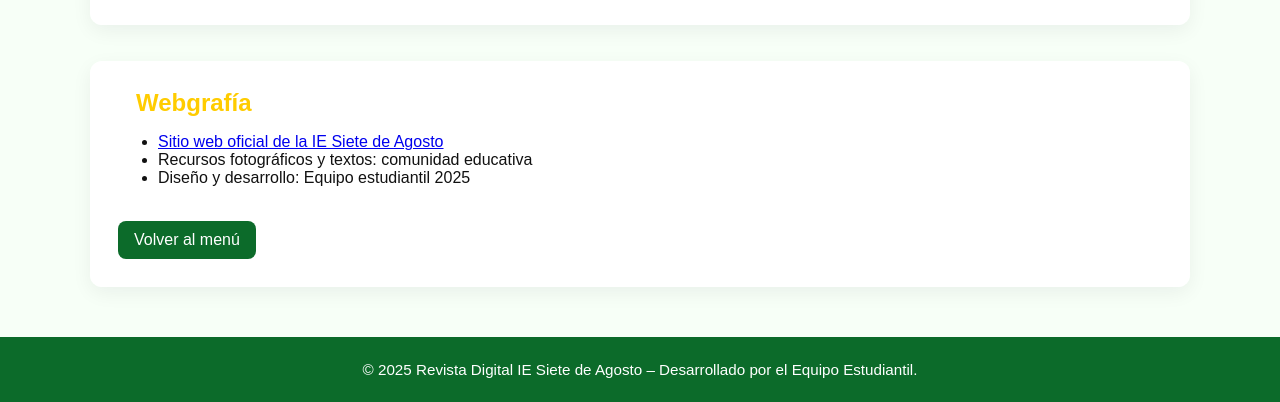
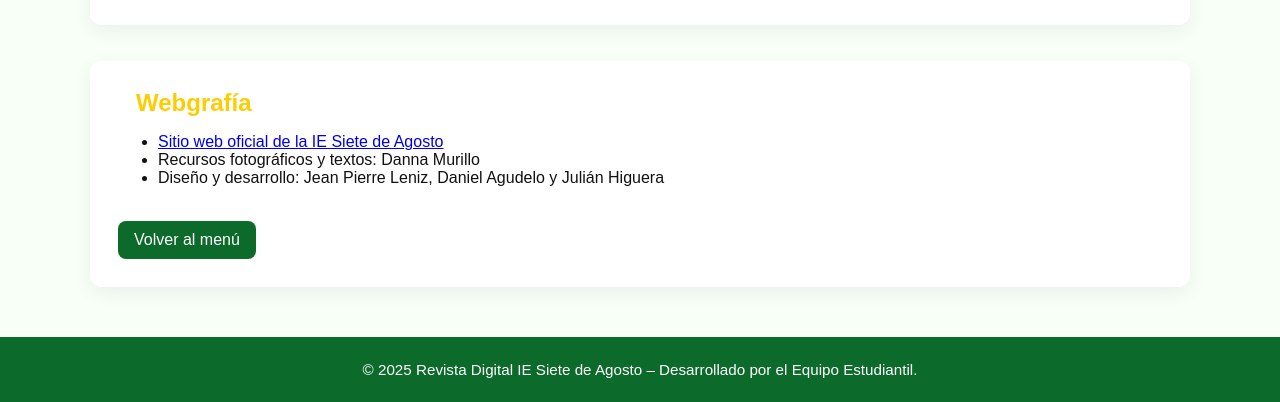
Before and after one commit to erreip27/Revista-Digital, a plain HTML site: page index.html in a window 1280 px wide. Shown: the part 4787-5189 px from the top of the page. Drawn offline with Linux system fonts and the light colour scheme.

Commit message:
index.html

```diff
--- a/index.html
+++ b/index.html
@@ -500,8 +500,8 @@ html {
     <h2>Webgrafía</h2>
     <ul>
       <li><a href="https://ieosietedeagosto.edu.co/" target="_blank">Sitio web oficial de la IE Siete de Agosto</a></li>
-      <li>Recursos fotográficos y textos: comunidad educativa</li>
-      <li>Diseño y desarrollo: Equipo estudiantil 2025</li>
+      <li>Recursos fotográficos y textos: Danna Murillo</li>
+      <li>Diseño y desarrollo: Jean Pierre Leniz, Daniel Agudelo y Julián Higuera</li>
     </ul>
 
     <a class="back" href="#top">Volver al menú</a>
```
